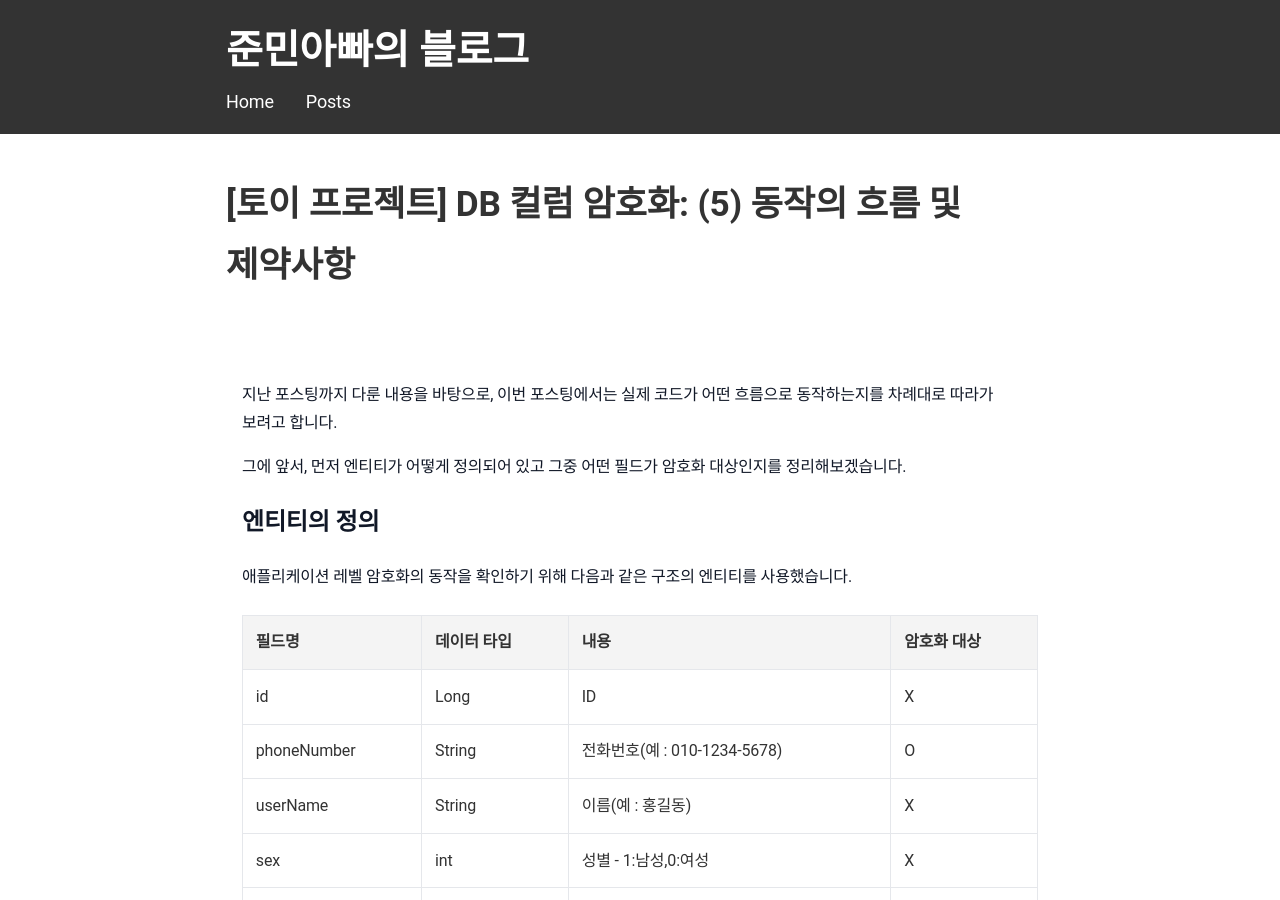
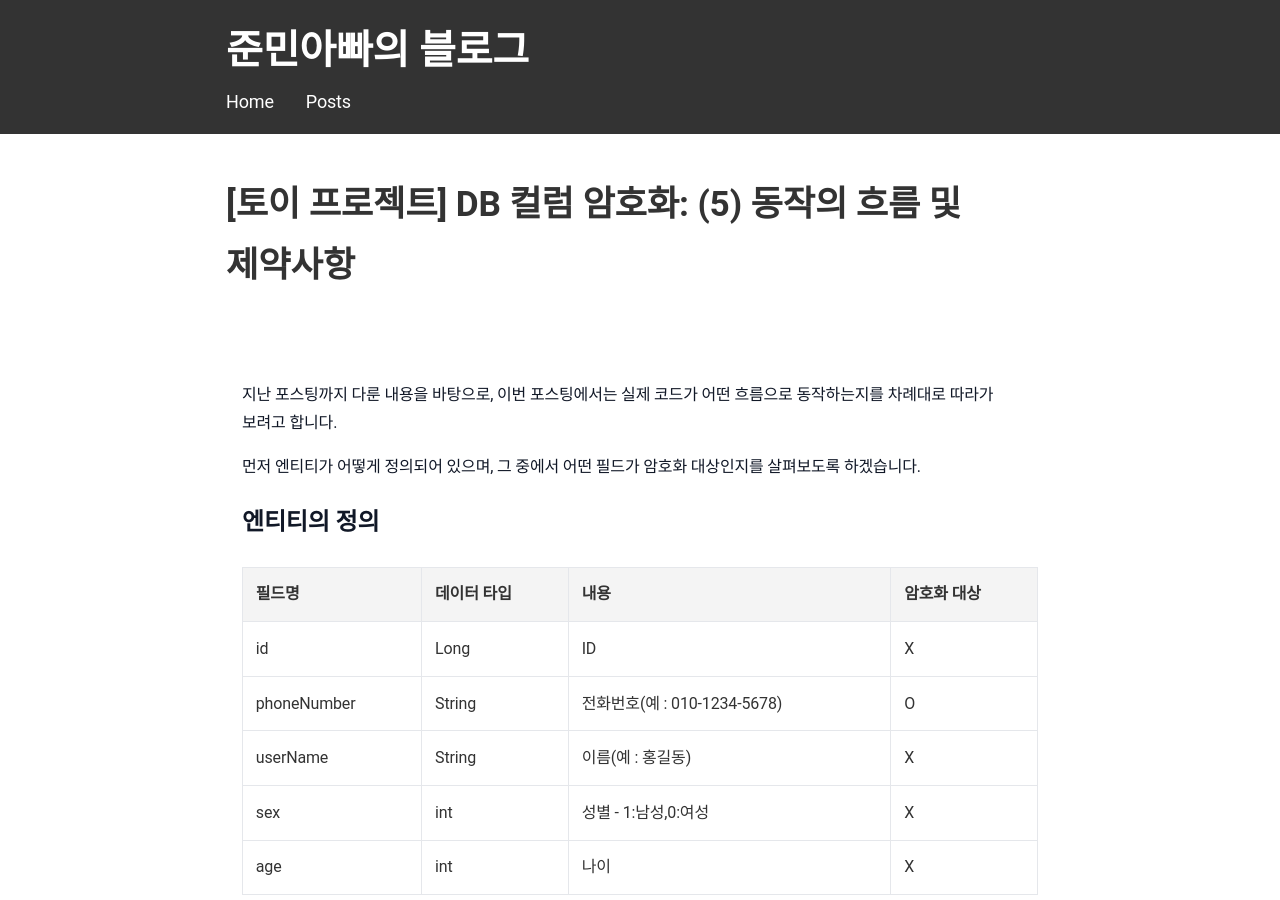
Before and after one commit to sanghoon-lee/sanghoon-lee.github.io, a Jekyll site: the page built from _posts/2026-01-31-JPACryptoConverter5.md, in a window 1280 px wide and 900 px high. Built offline with Jekyll 4.4.1, drawn with Linux system fonts in a browser that asks for light colours; nearby versions of some CDN libraries; comment, search, counter and statistics services are not loaded; some of the changed text lies outside the part shown.

Commit message:
포스팅 내용 수정

```diff
--- a/_posts/2026-01-31-JPACryptoConverter5.md
+++ b/_posts/2026-01-31-JPACryptoConverter5.md
@@ -20,12 +20,9 @@ categories: 토이프로젝트
 이번 포스팅에서는 실제 코드가 어떤 흐름으로 동작하는지를
 차례대로 따라가 보려고 합니다.
 
-그에 앞서, 먼저 엔티티가 어떻게 정의되어 있고
-그중 어떤 필드가 암호화 대상인지를 정리해보겠습니다.
+먼저 엔티티가 어떻게 정의되어 있으며, 그 중에서 어떤 필드가 암호화 대상인지를 살펴보도록 하겠습니다.
 
 ## 엔티티의 정의
-
-애플리케이션 레벨 암호화의 동작을 확인하기 위해 다음과 같은 구조의 엔티티를 사용했습니다.
 
 | 필드명 | 데이터 타입 | 내용 | 암호화 대상 |
 | --- | --- | --- | ---- |
```
Also changed, not shown: other parts of _posts/2026-01-31-JPACryptoConverter5.md (+1 -1 lines).
